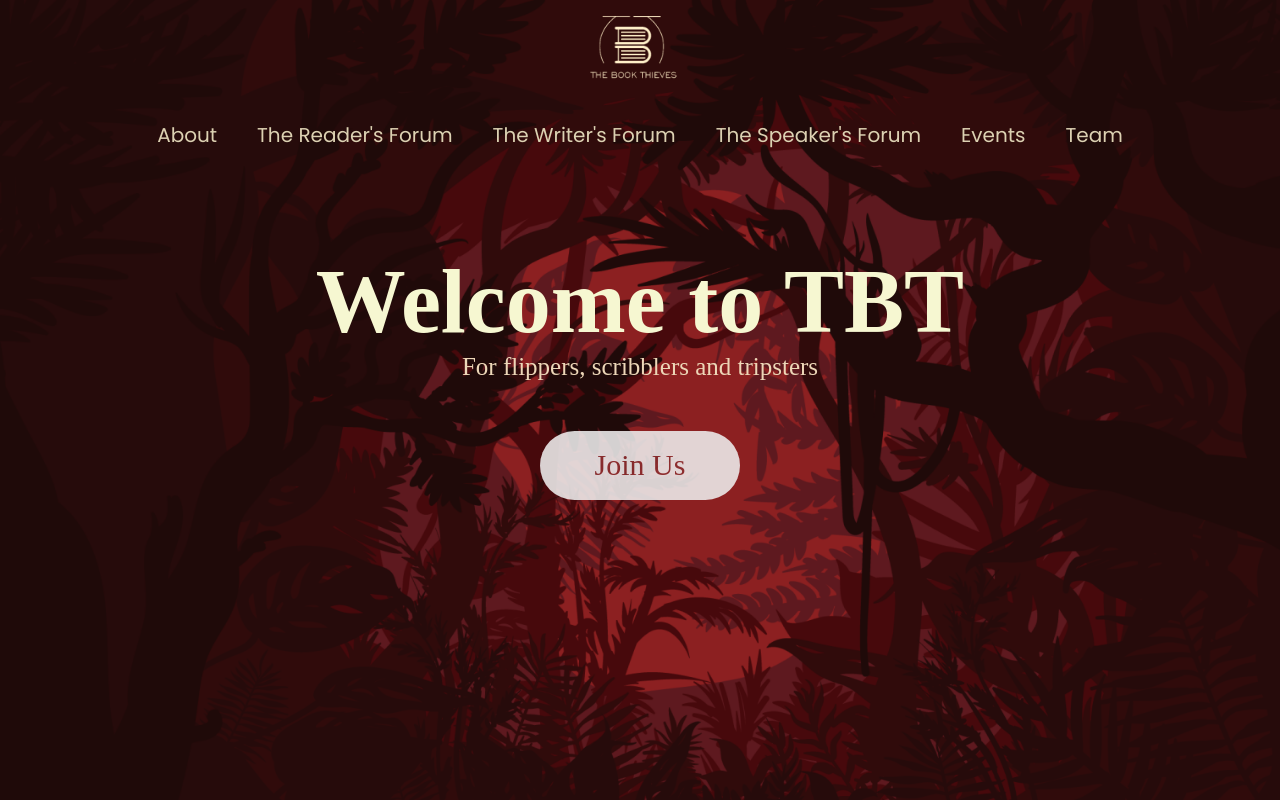
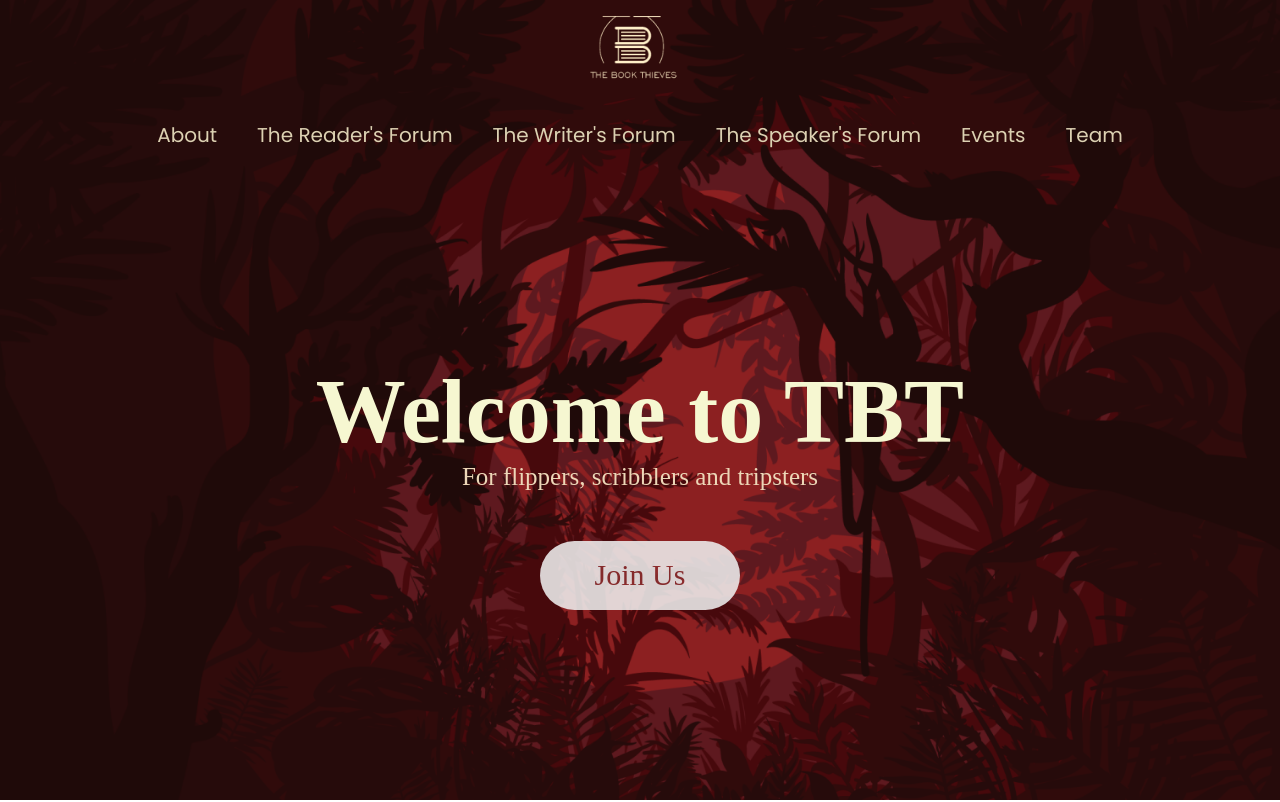
Before and after one commit to tbtMEC/tbt-website, a React (Create React App) app: page / in a window 1280 px wide. Shown: the top 802 px of the page. Built offline with nearby package versions, Linux system fonts and the light colour scheme; a web font is replaced by a local one.

Commit message:
eighth commit

```diff
--- a/src/App.js
+++ b/src/App.js
@@ -11,8 +11,8 @@ import ReadersForum from "./sections/ReadersForum";
 function App() {
   return (
     <div className="App">
-      <Navbar/>
-      <Landing />
+
+      <Landing /><Navbar/>
       <About />
       <ReadersForum />
       <WritersForum />
--- a/src/styles/landing.scss
+++ b/src/styles/landing.scss
@@ -22,7 +22,8 @@
     font-size: 90px;
     color: #f6f7d1;
     text-align: center;
-    margin: 200px 0;
+    margin-top: 45vh;
+
 
    }
    p
@@ -31,7 +32,7 @@
      font-size: 25px;
      color: #EDD7B8;
      text-align: center;
-     margin-top: -200px;
+
 
    }
    .join-btn
```
Also changed, not shown: public/assets/Stars.png (deleted), public/assets/star.png (deleted).
